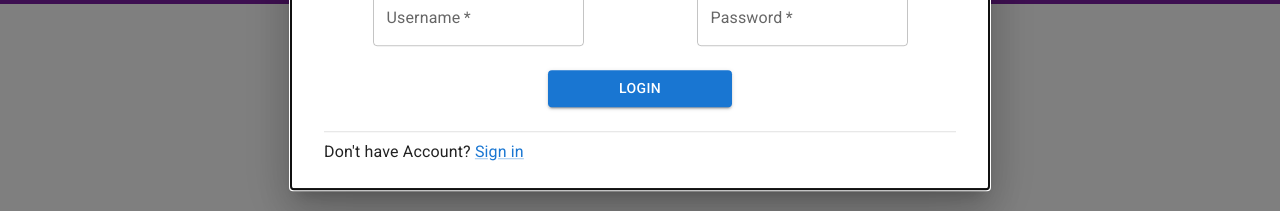
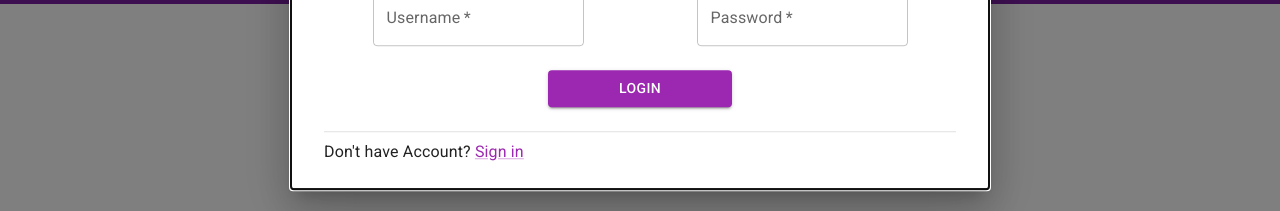
Before and after one commit to sajjad-kazemi/MiniShop, a React (Vite) app: page /cart in a window 1280 px wide. Shown: the part 359-570 px from the top of the page. Built offline with nearby package versions, Linux system fonts and the light colour scheme; no server answers.

Commit message:
everything done ready to deploy

```diff
--- a/src/components/Cart/Cart.jsx
+++ b/src/components/Cart/Cart.jsx
@@ -53,7 +53,7 @@ function Cart() {
       <>
         <Box component="section">
           <Container sx={{display: 'flex',flexDirection: 'column'}}>
-          <Typography sx={{border:'3px #0288D1 solid',borderRadius:1,width:'fit-content',mx:'auto',px:2,py:1,color:'info.dark'}} color='text.info' variant='h5' textAlign='center' my={3}>Total Price: {TotalPrice.toFixed(2)} $</Typography>
+          {(TotalPrice && <Typography sx={{border:'3px #0288D1 solid',borderRadius:2,width:'fit-content',mx:'auto',px:2,py:1,color:'info.dark'}} color='text.info' variant='h5' textAlign='center' my={3}>Total Price: {TotalPrice.toFixed(2)} $</Typography>) || <Typography variant='h5' sx={{mx:'auto',my:2,px:2,py:1,color:'error.main',border:'3px #D33230 solid',borderRadius:2}}>The Cart is empty</Typography>}
             <Grid container spacing={3}>
               {products &&
                 Object.keys(products).map((id) => {
--- a/src/components/Login/Login.jsx
+++ b/src/components/Login/Login.jsx
@@ -163,6 +163,7 @@ function Login({ isLogin }) {
                       sx={{ width: "30%", mb: 2 }}
                       variant="contained"
                       type="submit"
+                      color='secondary'
                     >
                       Login
                     </Button>
@@ -174,6 +175,7 @@ function Login({ isLogin }) {
             <Link
               onClick={handleModalChange}
               sx={{ useSelect: "none", cursor: "pointer" }}
+              color='secondary'
             >
               Sign in
             </Link>
@@ -223,6 +225,7 @@ function Login({ isLogin }) {
                       sx={{ width: "30%", mb: 2 }}
                       variant="contained"
                       type="submit"
+                      color='secondary'
                     >
                       Signin
                     </Button>
@@ -235,6 +238,7 @@ function Login({ isLogin }) {
             <Link
               onClick={handleModalChange}
               sx={{ useSelect: "none", cursor: "pointer" }}
+              color='secondary'
             >
               Log in
             </Link>
```
